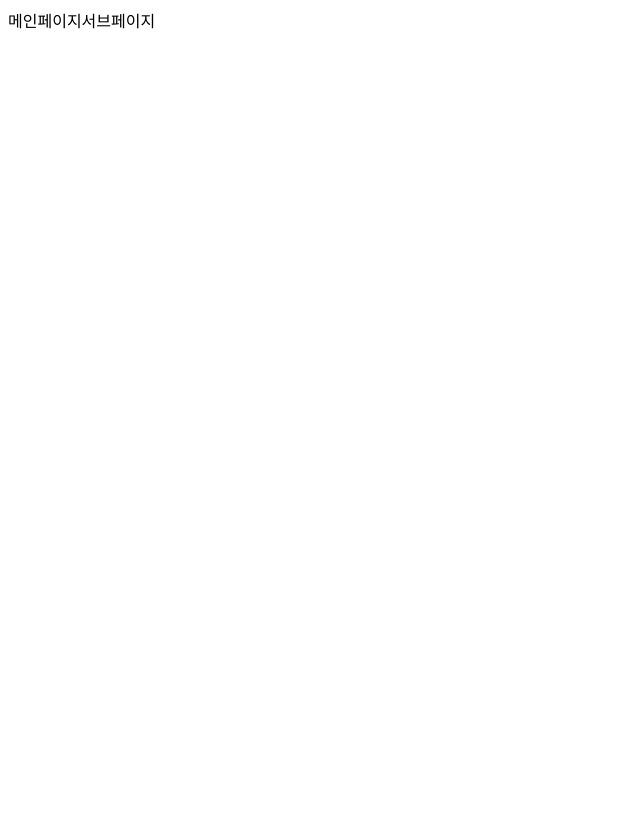
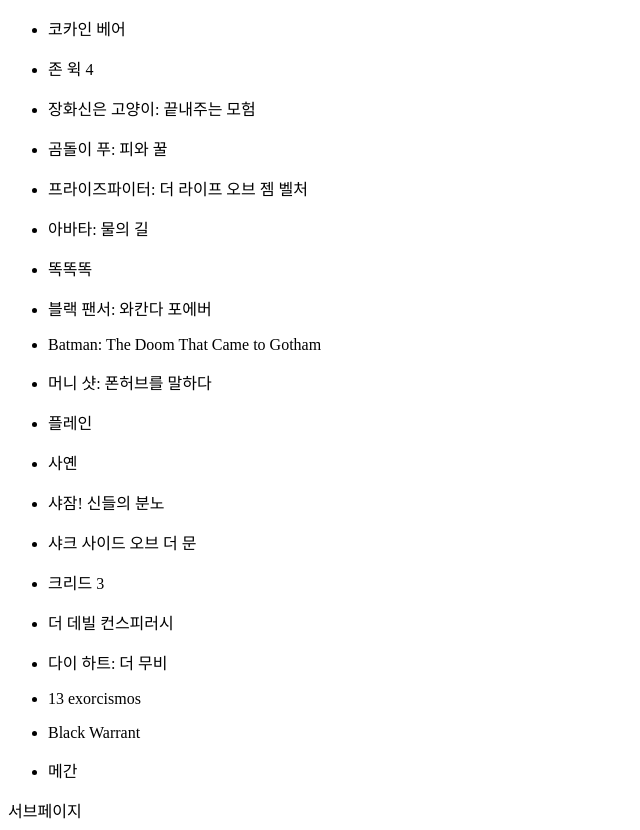
Before and after one commit to mwssy/MovieApp, a React (Vite) app: page /movie in a window 1280 px wide. Shown: the whole page, without its empty margins (0-640 px from the left). Before the commit the page ends 800 px from the top, so only its background shows below. Built offline with nearby package versions, Linux system fonts and the light colour scheme.

Commit message:
메인, 서브 페이지 세팅

```diff
--- a/package.json
+++ b/package.json
@@ -11,7 +11,8 @@
   },
   "dependencies": {
     "react": "^18.2.0",
-    "react-dom": "^18.2.0"
+    "react-dom": "^18.2.0",
+    "react-router-dom": "^6.17.0"
   },
   "devDependencies": {
     "@types/react": "^18.2.15",
--- a/src/App.jsx
+++ b/src/App.jsx
@@ -1,13 +1,16 @@
+import { BrowserRouter, Route, Routes } from "react-router-dom"
 import Home from "./page/Home"
 import Movie from "./page/Movie"
 
 function App() {
 
   return (
-    <>
-      <Home />
-      <Movie />
-    </>
+    <BrowserRouter>
+      <Routes>
+        <Route index element={<Home />}/>
+        <Route path="movie" element={<Movie />}/>
+      </Routes>
+    </BrowserRouter>
   )
 }
 
--- a/src/data/test.js
+++ b/src/data/test.js
@@ -1,5 +1,4 @@
-export const data = [
-    {
+export const data = {
   "page": 1,
   "results": [
     {
@@ -400,4 +399,3 @@
   "total_pages": 37609,
   "total_results": 752161
 }
-]
--- a/src/page/Movie.jsx
+++ b/src/page/Movie.jsx
@@ -1,6 +1,13 @@
+import { data } from "../data/test";
+
 function Movie() {
     return (
         <>
+            {data.results.map((movie) => (
+                <ul key={movie.id}>
+                    <li>{movie.title}</li>
+                </ul>
+            )) }
             서브페이지
         </>
     );
```
Also changed, not shown: 2 other files (tests, documents, lock files or other folders). Lines whose indentation alone changed are shown as unchanged.
